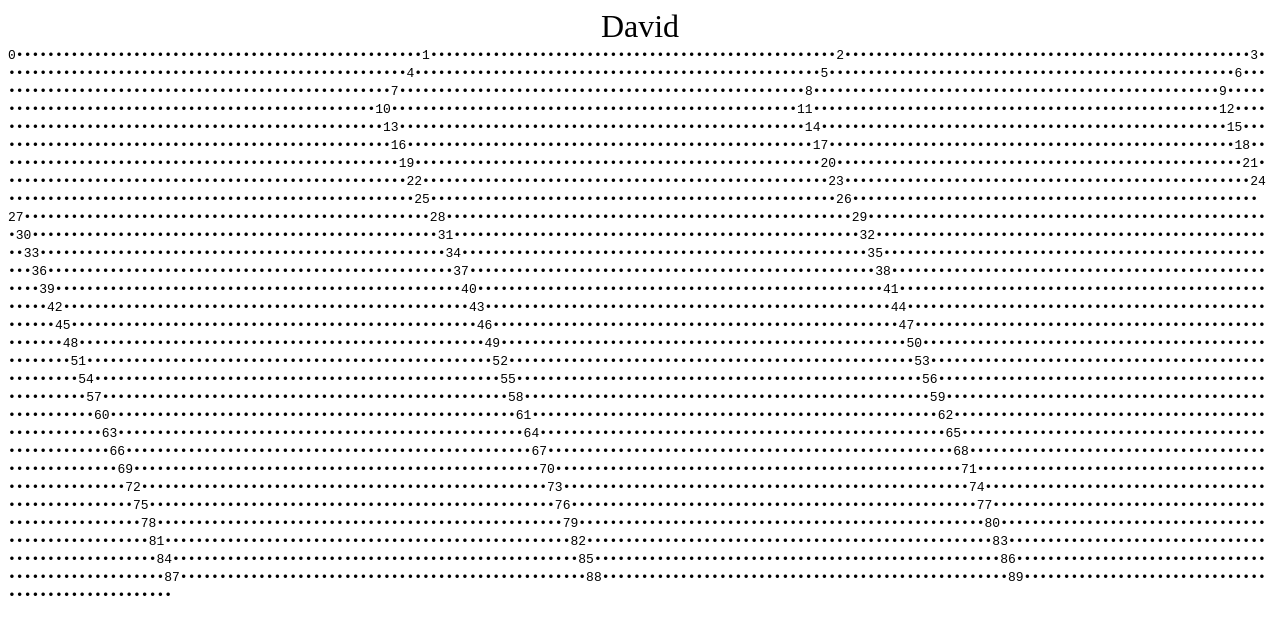
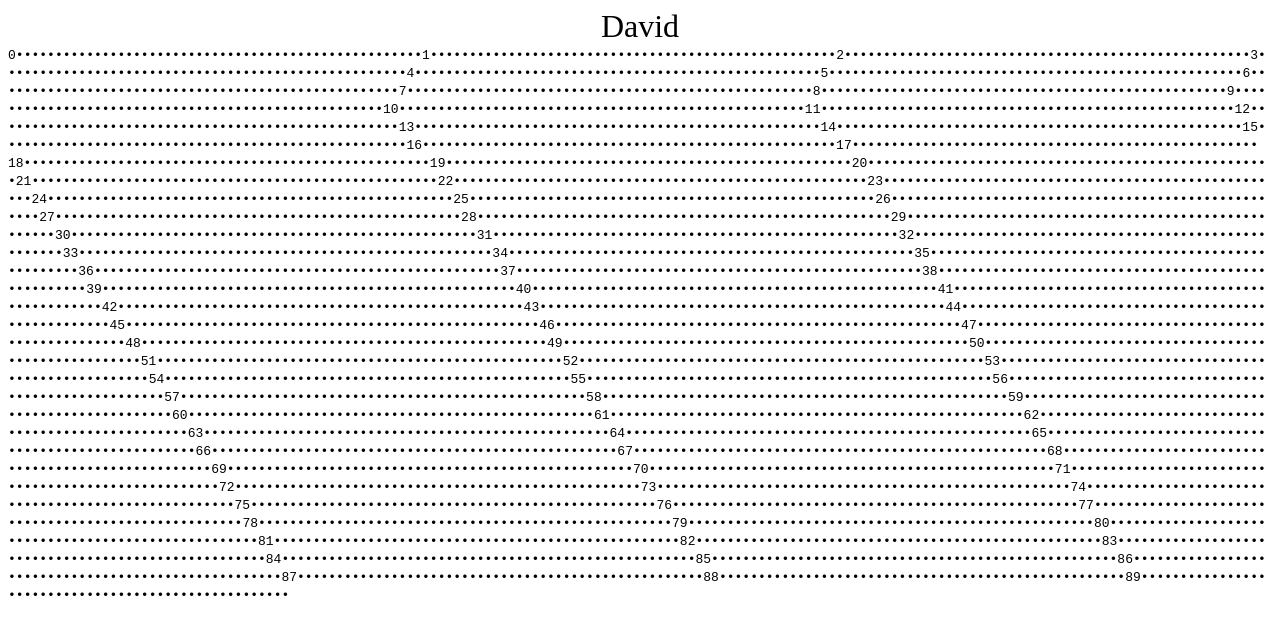
Before and after one commit to Mavtak/life-in-dots, a React app: page / in a window 1280 px wide. Shown: the top 634 px of the page. Built offline with nearby package versions, Linux system fonts and the light colour scheme; the HTML template or start-up script is replaced by a standard one.

Commit message:
start with birthday and iterate through the weeks
this produces a slightly different (and accurate) result, since every segment from one year to another will not have the same numer of weeks.

```diff
--- a/src/Poster.generateDots.jsx
+++ b/src/Poster.generateDots.jsx
@@ -1,23 +1,41 @@
+import moment from 'moment';
 import React from 'react';
 import Age from './Age.jsx';
 import Dot from './Dot.jsx';
 
-export default function generateDots(maxAge) {
-  var result = [...new Array(maxAge)].map((x, age) => ([
-    (
-      <Age
-        value={age}
-        key={`age ${age}`}
+export default function generateDots({
+  birthday,
+  maxAge,
+}) {
+  birthday = moment(birthday);
+  let weekNumber = 0;
+  let result = [];
+
+  while (true) {
+    let beginningOfWeek = birthday.clone().add(weekNumber, 'weeks');
+    let endOfWeek = beginningOfWeek.clone().add(1, 'weeks');
+    let ageAtBeginningOfWeek = moment.duration(beginningOfWeek.diff(birthday)).years();
+    let ageAtEndOfWeek = moment.duration(endOfWeek.diff(birthday)).years();
+
+    if (ageAtEndOfWeek === maxAge) {
+      return result;
+    }
+
+    if (birthday >= beginningOfWeek && birthday <= endOfWeek || ageAtBeginningOfWeek !== ageAtEndOfWeek) {
+      result.push(
+        <Age
+          value={ageAtEndOfWeek}
+          key={`age ${ageAtEndOfWeek}`}
+        />
+      );
+    }
+
+    result.push(
+      <Dot
+        key={`week ${weekNumber}`}
       />
-    ),
-    ...[...new Array(52)].map((x, week) => (
-      <Dot
-        key={`age ${age} week ${week}`}
-      />
-    ))
-  ]));
+    );
 
-  result = result.flat();
-
-  return result;
+    weekNumber++;
+  }
 }
--- a/src/Poster.jsx
+++ b/src/Poster.jsx
@@ -3,6 +3,7 @@ import React from 'react';
 import generateDots from './Poster.generateDots.jsx';
 
 const Poster = ({
+  birthday,
   maxAge,
   name,
 }) => (
@@ -17,13 +18,17 @@ const Poster = ({
     </div>
     <div>
       {
-        generateDots(maxAge)
+        generateDots({
+          birthday,
+          maxAge,
+        })
       }
     </div>
   </div>
 );
 
 Poster.propTypes = {
+  birthday: PropTypes.string.isRequired,
   maxAge: PropTypes.number.isRequired,
   name: PropTypes.string.isRequired,
 };
```
Also changed, not shown: 2 other files (tests, documents, lock files or other folders).
